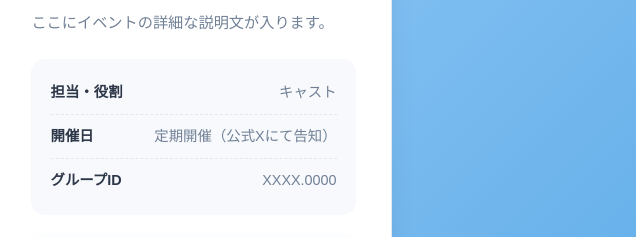
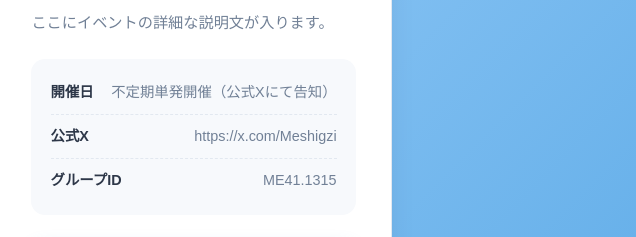
Before and after one commit to SORA-VRChat/My-Profile, a plain HTML site: page event-06.html in a window 1280 px wide. Shown: the part 244-481 px from the top of the page, 644-1280 px from the left. Drawn offline with Linux system fonts and the light colour scheme; a web font is replaced by a local one.

Commit message:
Update event-06.html

```diff
--- a/event-06.html
+++ b/event-06.html
@@ -3,7 +3,7 @@
 <head>
   <meta charset="UTF-8">
   <meta name="viewport" content="width=device-width, initial-scale=1.0">
-  <title>飯擬人化 | 所属Event詳細</title>
+  <title>飯擬人化 | 所属イベント詳細</title>
   <link rel="stylesheet" href="style.css">
 </head>
 <body>
@@ -44,13 +44,13 @@
           </p>
 
           <div class="meta-table">
-            <div class="meta-row"><span>担当・役割</span><span>キャスト</span></div>
-            <div class="meta-row"><span>開催日</span><span>定期開催（公式Xにて告知）</span></div>
-            <div class="meta-row"><span>グループID</span><span>XXXX.0000</span></div>
+            <div class="meta-row"><span>開催日</span><span>不定期単発開催（公式Xにて告知）</span></div>
+            <div class="meta-row"><span>公式X</span><span>https://x.com/Meshigzi</span></div>
+            <div class="meta-row"><span>グループID</span><span>ME41.1315</span></div>
           </div>
 
           <!-- 所属グループのURLボタン -->
-          <a href="https://vrc.group/XXXX.0000" target="_blank" rel="noopener" class="action-btn">
+          <a href="https://vrchat.com/home/group/grp_a1d32a3c-a741-410b-996d-e057cf44c3f8" target="_blank" rel="noopener" class="action-btn">
             VRChat 所属グループページを開く ↗
           </a>
         </div>
```
